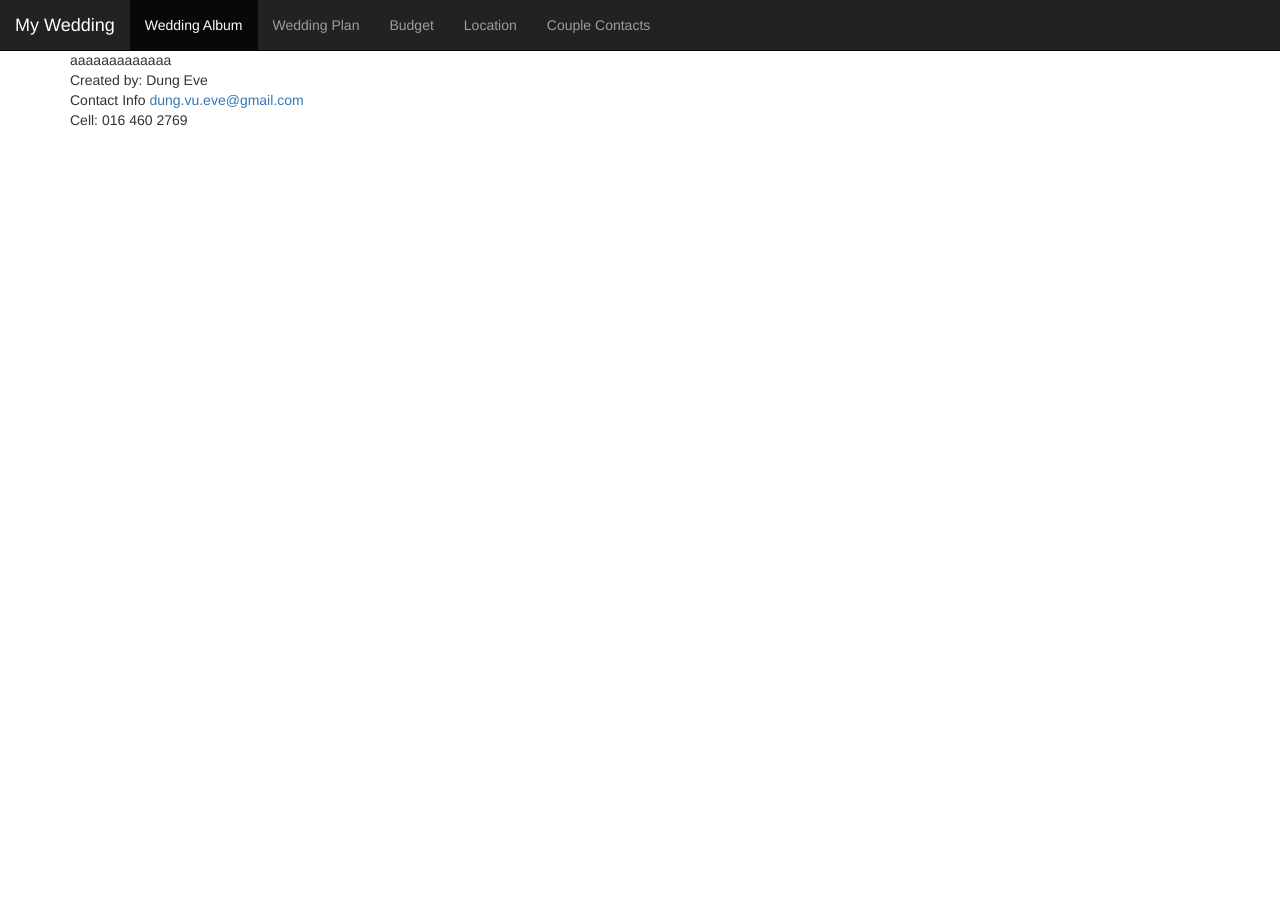
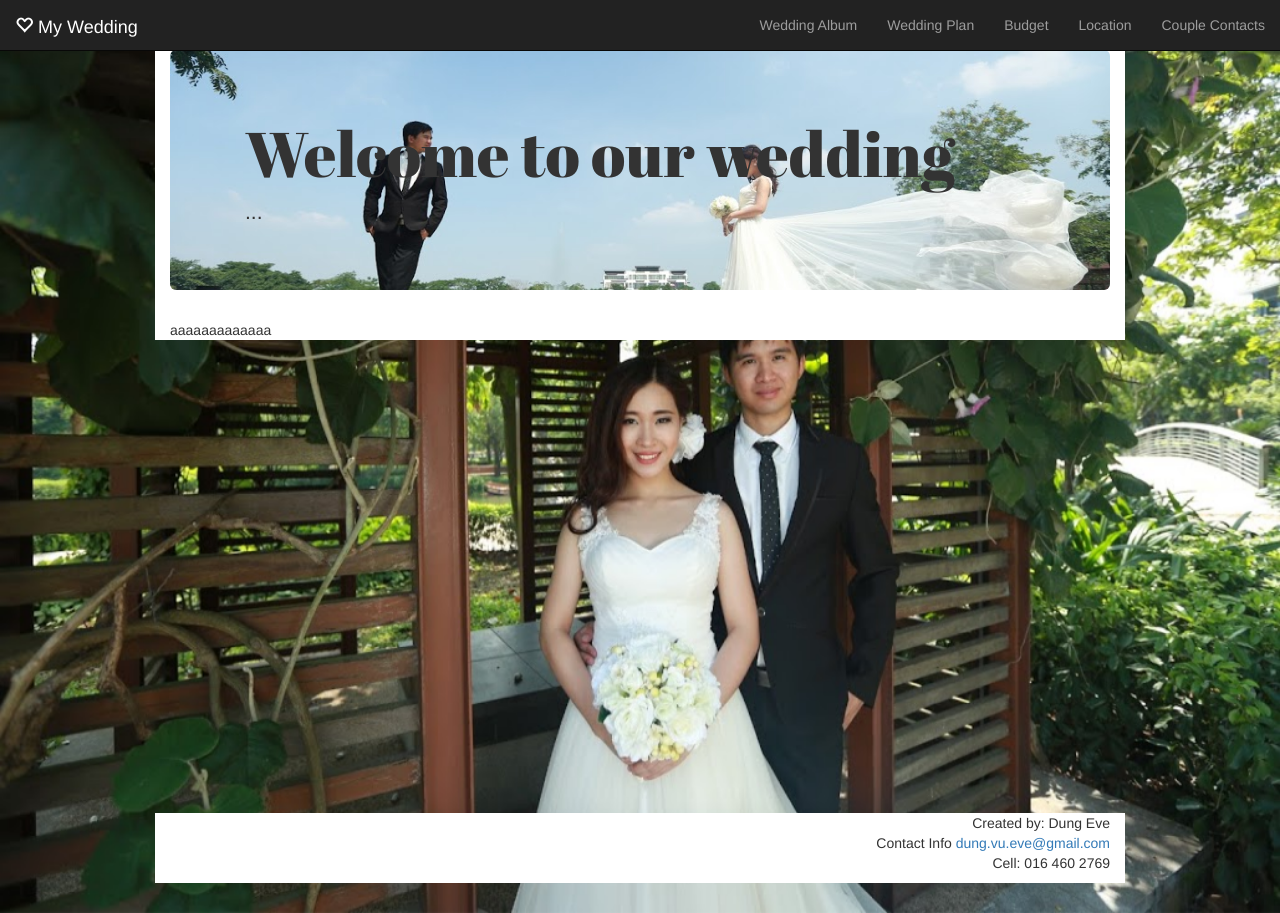
Before and after one commit to elvensong/weddingsite, a Django app: template budget/templates/weddingsite/index.html in a window 1280 px wide. Run offline with Django 3.2, Linux system fonts and the light colour scheme; the template is opened without the code that fills it, so the values that code supplies are empty; some libraries are stand-ins or nearby versions.

Commit message:
Add homepage and more features

```diff
--- /dev/null
+++ b/budget/static/css/custom.css
@@ -0,0 +1,12 @@
+h1 {
+    font-family: Abril;
+}
+
+@font-face {
+    font-family: Abril;
+    src: url('../fonts/aff.ttf');
+}
+
+#budget_tbl {
+
+}
--- a/budget/templates/base.html
+++ b/budget/templates/base.html
@@ -1,24 +1,61 @@
 <!DOCTYPE html>
+{% load static %}
 {% load bootstrap3 %}
 
 {% bootstrap_css %}
+<link rel="stylesheet" href="{% static "css/custom.css" %}">
 {% bootstrap_javascript %}
 
 <style>
-  body { padding-top: 50px; }
+  html, body {
+      height: 100%;
+  }
+
+  #holder {
+  min-height: 100%;
+  position: relative;
+  }
+
+  footer {
+  height: 100px;
+  width: 100%;
+  position: absolute;
+  left: 0;
+  bottom: 0;
+  }
+
+   body { padding-top: 50px; }
   @media screen and (max-width: 768px) {
       body { padding-top: 0px; }
+  }
+
+  @media (min-width: 1200px) {
+  .container {
+      max-width: 970px;
+  }
+  }
+
+  #bg-img {
+  height: auto;
+  left:0;
+  min-height: 100%;
+  min-width: 1024px;
+  position: fixed;
+  top: 0;
+  width: 100%;
+  z-index: -9999;
   }
 </style>
 
 <meta charset="UTF-8">
+<div id="holder">
 <nav class="navbar navbar-inverse navbar-fixed-top">
   <div class="container-fluid">
     <div class="navbar-header">
-      <a class="navbar-brand" href="/">My Wedding</a>
+      <a class="navbar-brand" href="/"><span class="glyphicon glyphicon-heart-empty"></span>  My Wedding</a>
     </div>
-    <ul class="nav navbar-nav">
-      <li class="active"><a href="/album/">Wedding Album</a></li>
+    <ul class="nav navbar-nav navbar-right">
+      <li><a href="/album/">Wedding Album</a></li>
       <li><a href="#">Wedding Plan</a></li>
       <li><a href="/budget/">Budget</a></li>
       <li><a href="/locations/">Location</a></li>
@@ -26,12 +63,13 @@
   </div>
 </nav>
 <body>
-<div class="container">{% block body_block %}{% block content %}{% endblock %}{% endblock %}
+<div class="container" style="background-color: white;">{% block body_block %}{% block content %}{% endblock %}{% endblock %}
+<img id="bg-img" src="{% static "weddingsite/bg.jpg" %}"/>
 </body>
 </div>
 
 <footer class="footer">
-  <div class="container">
+  <div class="container text-right" style="background-color: white;">
     <p>
       Created by: Dung Eve<br>
       Contact Info <a href="mailto:dung.vu.eve@gmail.com">dung.vu.eve@gmail.com</a><br>
@@ -39,3 +77,4 @@
   </p>
   </div>
 </footer>
+</div>
--- a/budget/templates/budget/index.html
+++ b/budget/templates/budget/index.html
@@ -2,7 +2,7 @@
 {% block body_block %}
    {% load django_tables2 %}
 
-   <h1>Cac khoan chi tieu cho dam cuoi</h1>
+   <h1>Chi tiêu cho đám cưới</h1>
    <a href="/budget/new">Add new</a>
    {% render_table table %}
 
--- a/budget/templates/weddingsite/index.html
+++ b/budget/templates/weddingsite/index.html
@@ -1,5 +1,24 @@
 {% extends 'base.html' %}
 
 {% block body_block %}
-    aaaaaaaaaaaaa
+{% load static %}
+<!-- <img src="{% static "weddingsite/jumbotron-bg.jpg" %}" /> -->
+<style>
+  .jumbotron {
+      position: relative;
+      background: #000 url("{% static "weddingsite/jumbotron-bg.jpg" %}") center
+  center;
+      width: 100%;
+      height: 100%;
+      background-size: cover;
+      overflow: hidden;
+  }
+</style>
+<div class="jumbotron">
+  <div class="container">
+    <h1>Welcome to our wedding</h1>
+    <p>...</p>
+  </div>
+ </div>
+aaaaaaaaaaaaa
 {% endblock %}
--- a/weddingsite/settings.py
+++ b/weddingsite/settings.py
@@ -133,6 +133,8 @@ USE_TZ = True
 
 STATIC_URL = '/static/'
 
+STATIC_ROOT='/home/eve/django_project/weddingsite/static/'
+
 MEDIA_URL='/site_media/'
 
 MEDIA_ROOT='/home/eve/django_project/weddingsite/media/'
--- a/weddingsite/urls.py
+++ b/weddingsite/urls.py
@@ -30,3 +30,4 @@ urlpatterns = [
     url(r'^admin/', admin.site.urls),
 ]
 urlpatterns +=  static(settings.MEDIA_URL, document_root=settings.MEDIA_ROOT)
+# urlpatterns += static(settings.STATIC_URL, document_root=settings.STATIC_ROOT)
```
Also changed, not shown: budget/templates/locations/index.html (+11 -5 lines), budget/views.py (+11 -2 lines), budget/static/fonts/aff.ttf (added), budget/static/weddingsite/bg.jpg (added), budget/static/weddingsite/jumbotron-bg.jpg (added), static/jumbotron-bg.jpg (added), static/weddingsite/jumbotron-bg.jpg (added), 1 other file.
